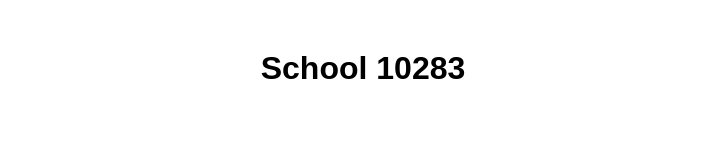
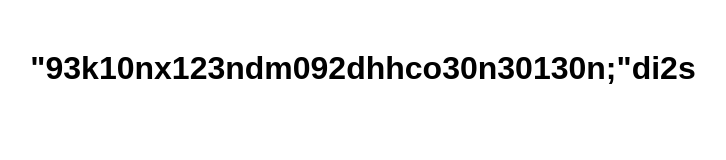
Before and after one commit to Monsters-Incorporated/potential-lamp, a plain HTML site: page index.html in a window 1280 px wide. Shown: the whole page, without its empty margins (277-1003 px from the left). Drawn offline with Linux system fonts and the light colour scheme.

Commit message:
Update index.html

```diff
--- a/index.html
+++ b/index.html
@@ -19,6 +19,6 @@
     </script>
 </head>
 <body>
-    <h1>School 10283</h1>
+    <h1>"93k10nx123ndm092dhhco30n30130n;"di2s</h1>
 </body>
 </html>
```
